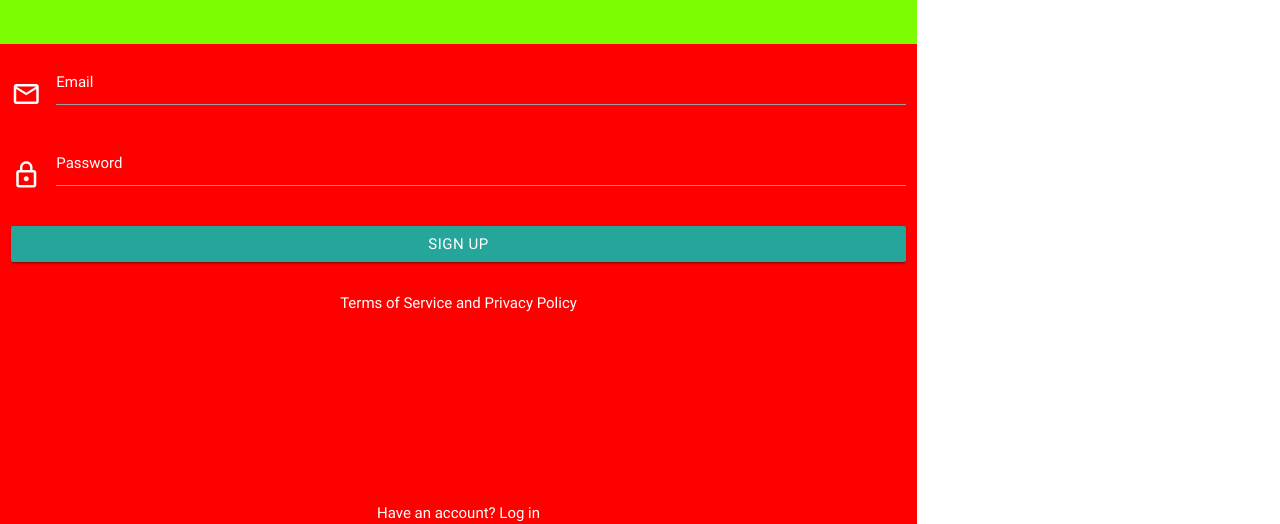
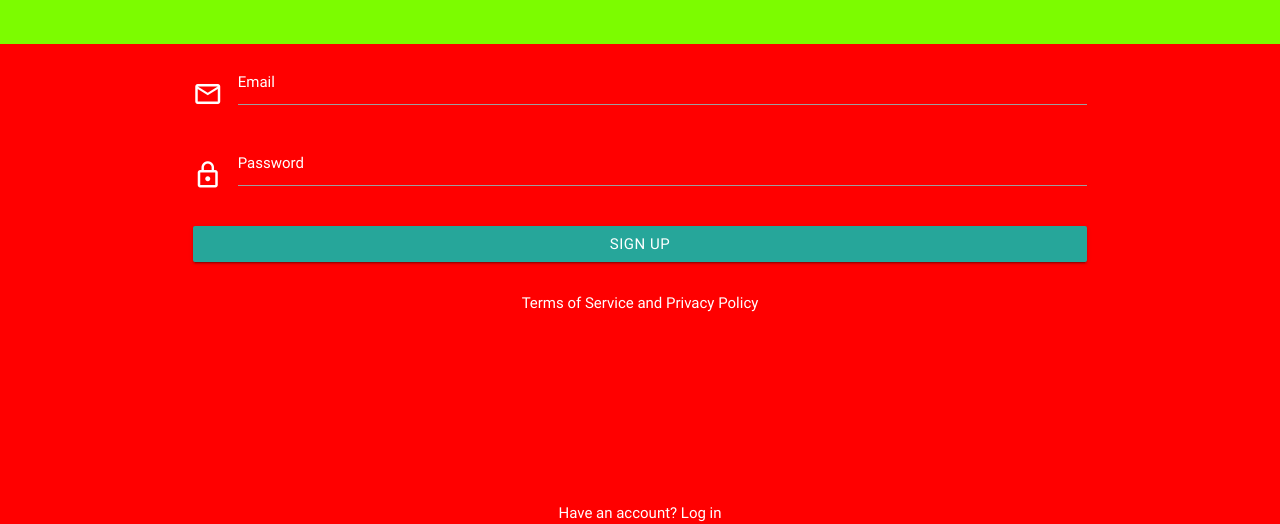
Before and after one commit to thaodo0492/pwa, a plain HTML site: page public/index.html in a window 1280 px wide. Shown: the part 276-800 px from the top of the page. Drawn offline with nearby package versions, Linux system fonts and the light colour scheme.

Commit message:
fix height and width of senpai1

```diff
--- a/public/styles/style.css
+++ b/public/styles/style.css
@@ -8,7 +8,8 @@
  #senpai1 {
      position:absolute;
      top:0;left:0;
-     height: 100vh;
+     height: 100%;
+     width: 100%;
      display: flex;
      flex-direction: column;
      background-color: #00695c;
@@ -114,6 +115,7 @@ nav a.button-collapse{
 ****/
 
 p{
+     margin:0px;
     -webkit-margin-before: 0em;
     -webkit-margin-after: 0em;
 }
```
